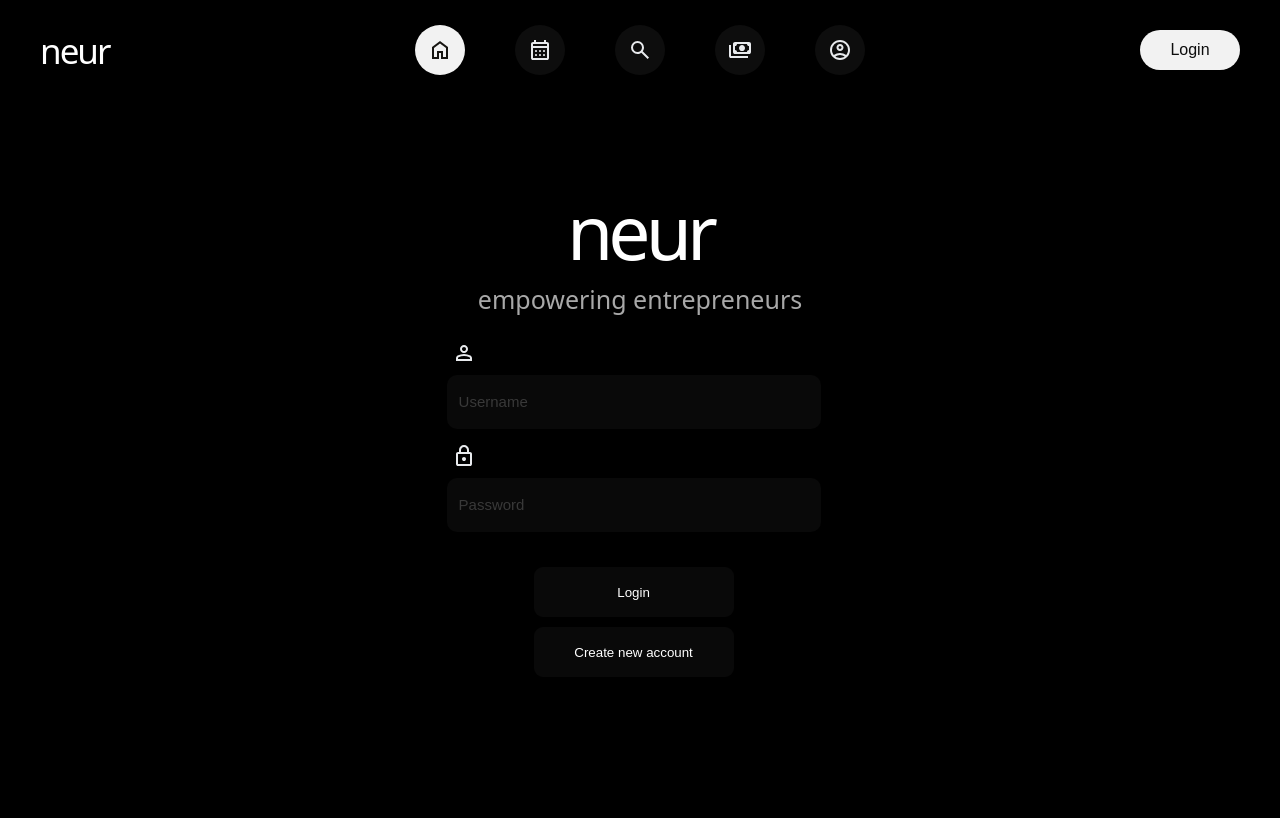
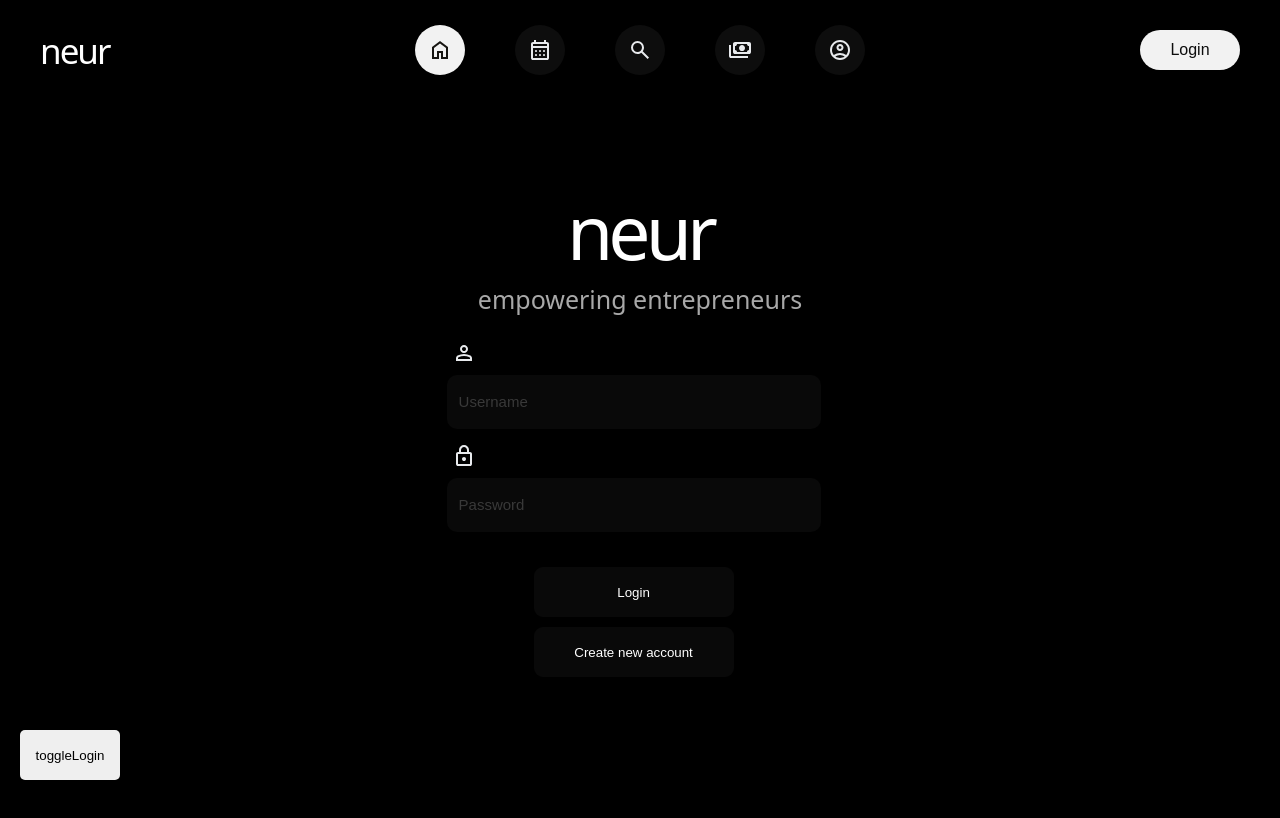
Before and after one commit to trevtemba/neur-frontend, a React (Vite) app: page / in a window 1280 px wide. Shown: the top 818 px of the page. Built offline with nearby package versions, Linux system fonts and the light colour scheme; a web font is replaced by a local one.

Commit message:
added toggleLogin to login page and added false login state elements to profile screen

```diff
--- a/src/Components/AuthForm/AuthForm.jsx
+++ b/src/Components/AuthForm/AuthForm.jsx
@@ -1,4 +1,5 @@
 import { useState } from "react"
+import { useLogin } from "../Contexts/loginContext";
 import FormInput from "./FormInputs/FormInput";
 import "./authForm.css"
 import React from "react";
@@ -14,6 +15,8 @@ const AuthForm = () => {
 
     const [formState, setForm] = useState("Login"); // Register, Login, Verification, Forgot Password, Success
     const [selectState, setState] = useState("Have an account?");
+
+    const { toggleLogin } = useLogin();
 
     const handleHover = (thingy) => {
         setState(thingy === 0 ? "Login" : "Have an account?");
@@ -308,8 +311,17 @@ const AuthForm = () => {
                                 </div>
                             </motion.form>
                         )};
+
                     {/* </AnimatePresence> */}
                 </div>
+                <motion.button className="devLogin"
+                whileHover={{
+                    backgroundColor: "hsl(0, 0%, 70%)",
+                }}
+                onClick={() => toggleLogin()}
+                >
+                    toggleLogin
+                </motion.button>
             </motion.div>
         </AnimatePresence>
     );
--- a/src/Components/AuthForm/authForm.css
+++ b/src/Components/AuthForm/authForm.css
@@ -88,3 +88,13 @@ form button:hover {
     background-color: aliceblue;
     color: black;
 }
+
+.devLogin {
+    position: absolute;
+    width: 100px;
+    height: 50px;
+    border-radius: 5px;
+    border-color: transparent;
+    bottom: 20px;
+    left: 20px;
+}
--- a/src/Components/Profile/profile.css
+++ b/src/Components/Profile/profile.css
@@ -14,6 +14,42 @@
     height: 100%;
     background-color: hsl(0, 0, 0);
 }
+
+.promptBox {
+    display: flex;
+    flex-direction: column;
+    justify-content: center;
+    margin-top: 10%;
+    gap: 20px;
+    width: 900px;
+    height: 300px;
+    background-color: hsl(0, 0%, 5%);
+    border-radius: 5px;
+    overflow: hidden;
+}
+
+.promptIcon {
+    width: 80px;
+    height: 80px;
+    object-fit: contain;
+}
+
+.promptText {
+    color: hsl(0, 0%, 90%);
+    font-size: 16px
+}
+
+.loginRedirect {
+    display: flex;
+    justify-content: center;
+    padding: 20px;
+    width: 100px;
+    height: 50px;
+    color: hsl(0, 0%, 90%);
+    background-color: hsl(0, 0%, 5%);
+    border-radius: 25px;
+}
+
 .profileHeader {
     position: relative;
     display: flex;
```
